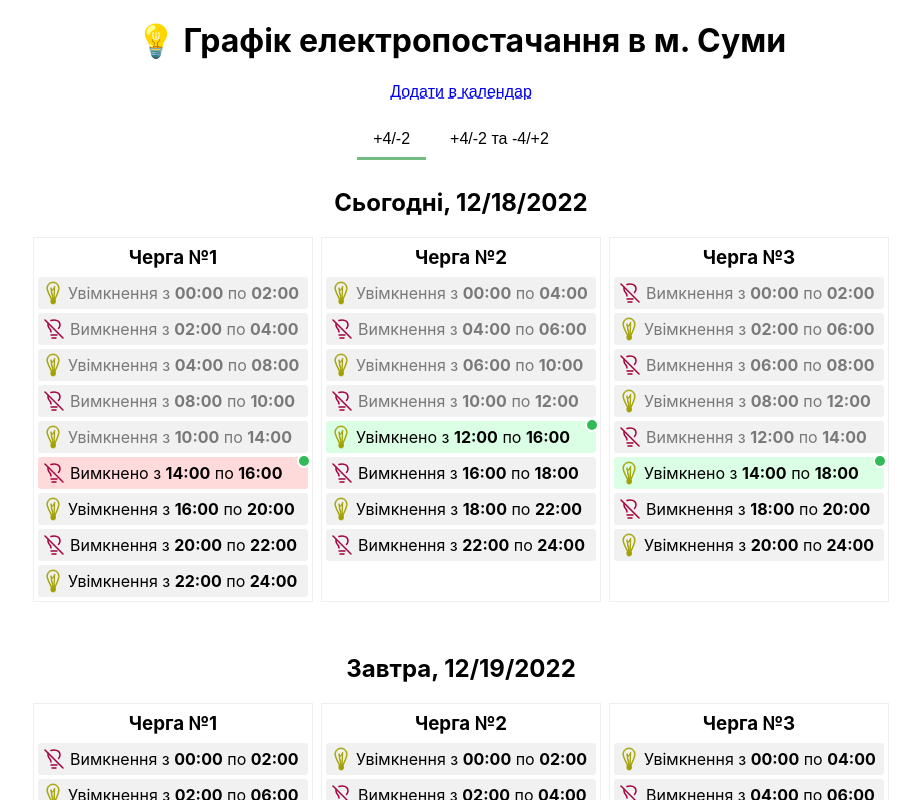
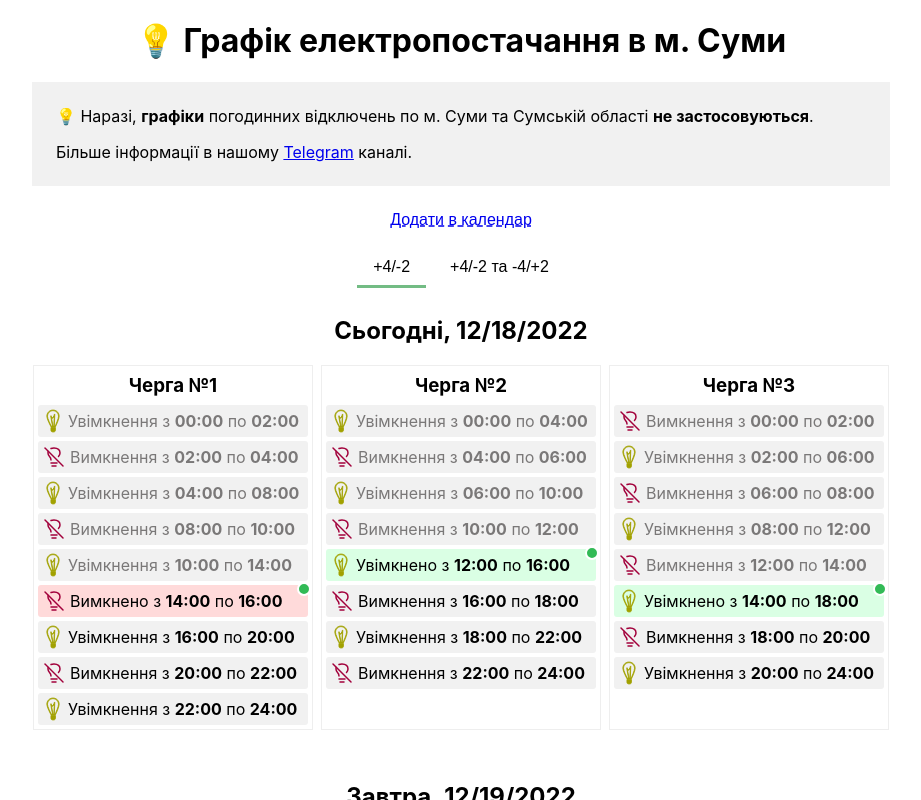
Before and after one commit to Shchepotin/light-in-app, a React (Create React App) app in the folder frontend/: page / in a window 1280 px wide. Shown: the top 800 px of the page, without its empty margins (179-1100 px from the left). Built offline with nearby package versions, Linux system fonts and the light colour scheme.

Commit message:
chore(schedule): new

```diff
--- a/frontend/src/App.tsx
+++ b/frontend/src/App.tsx
@@ -309,7 +309,7 @@ function App() {
     id: TabsEnum.Main,
     data: scheduleData,
   });
-  const isShowAlert = false;
+  const isShowAlert = true;
 
   useEffect(() => {
     const timer = setInterval(() => {
```
